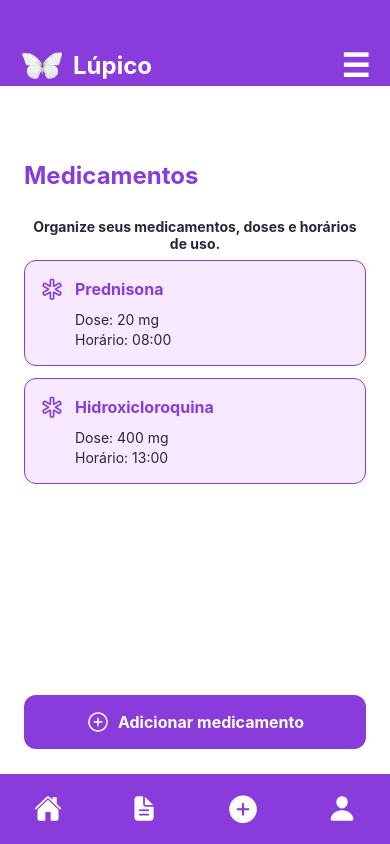
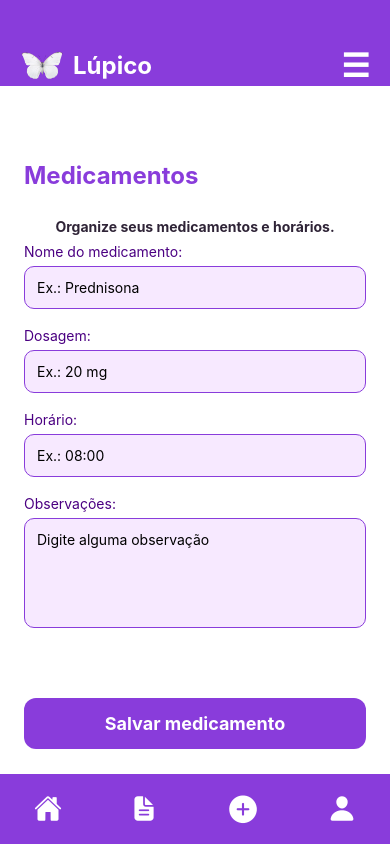
Before and after one commit to Marjorefs/Lupico, a React Native app in the folder Lupico/: screen /Medicamentos in a window 390 px wide. Built offline with nearby package versions, Linux system fonts and the light colour scheme.

Commit message:
Faz cadastro, login, sintomas e medicamentos com Supabase

```diff
--- a/Lupico/src/Login.js
+++ b/Lupico/src/Login.js
@@ -1,23 +1,62 @@
-import { Text, TextInput, TouchableOpacity, View, Image } from 'react-native';
+import React, { useState } from 'react';
+import {
+  Text,
+  TextInput,
+  TouchableOpacity,
+  View,
+  Image,
+  Alert,
+} from 'react-native';
+
 import { styles } from './Style';
+import { supabase } from './services/supabase';
 
 export default function Login({ navigation }) {
+  const [email, setEmail] = useState('');
+  const [senha, setSenha] = useState('');
+
+  async function fazerLogin() {
+    if (!email || !senha) {
+      Alert.alert('Atenção', 'Preencha o e-mail e a senha.');
+      return;
+    }
+
+    const { data, error } = await supabase
+      .from('usuarios')
+      .select('*')
+      .eq('email', email.trim())
+      .eq('senha', senha.trim());
+
+    console.log('DATA:', data);
+    console.log('ERROR:', error);
+
+    if (error) {
+      Alert.alert('Erro', 'Erro ao tentar fazer login.');
+      return;
+    }
+
+    if (!data || data.length === 0) {
+      Alert.alert('Erro', 'E-mail ou senha incorretos.');
+      return;
+    }
+
+    Alert.alert('Sucesso', 'Login realizado com sucesso!');
+    navigation.navigate('Home');
+  }
+
   return (
     <View style={styles.containerTela}>
       <View style={styles.headerTela}>
-
         <View style={styles.logoHeader}>
           <Image
             source={require('../assets/imagens/borboleta.png')}
             style={styles.borboletaPequena}
             resizeMode="contain"
           />
-
           <Text style={styles.nomeHeader}>Lúpico</Text>
         </View>
 
         <Text style={styles.menuIcone}>☰</Text>
-
       </View>
 
       <View style={styles.cardTela}>
@@ -28,6 +67,9 @@ export default function Login({ navigation }) {
           style={styles.input}
           keyboardType="email-address"
           placeholder="Digite seu e-mail"
+          autoCapitalize="none"
+          value={email}
+          onChangeText={setEmail}
         />
 
         <Text style={styles.label}>Senha para login:</Text>
@@ -35,11 +77,13 @@ export default function Login({ navigation }) {
           style={styles.input}
           secureTextEntry
           placeholder="Digite sua senha"
+          value={senha}
+          onChangeText={setSenha}
         />
 
         <TouchableOpacity
           style={styles.botaoFormulario}
-          onPress={() => navigation.navigate('Apresentacao')}
+          onPress={fazerLogin}
         >
           <Text style={styles.textoBotaoInicial}>Confirmar</Text>
         </TouchableOpacity>
--- a/Lupico/src/Medicamentos.js
+++ b/Lupico/src/Medicamentos.js
@@ -1,67 +1,165 @@
-import { View, Text, Image, TouchableOpacity, Alert } from 'react-native';
-import { Ionicons } from '@expo/vector-icons';
-import { styles, ROXO } from './Style';
+import React, { useState } from 'react';
+import {
+  View,
+  Text,
+  Image,
+  TouchableOpacity,
+  TextInput,
+} from 'react-native';
+
+import { styles } from './Style';
 import Rodape from './componentes/Rodape';
-
-const medicamentos = [
-  {
-    nome: 'Prednisona',
-    dose: '20 mg',
-    horario: '08:00',
-  },
-  {
-    nome: 'Hidroxicloroquina',
-    dose: '400 mg',
-    horario: '13:00',
-  },
-];
+import { supabase } from './services/supabase';
 
 export default function Medicamentos({ navigation }) {
+
+  const [nome, setNome] = useState('');
+  const [dosagem, setDosagem] = useState('');
+  const [horario, setHorario] = useState('');
+  const [observacoes, setObservacoes] = useState('');
+  const [mensagem, setMensagem] = useState('');
+
+  async function salvarMedicamento() {
+
+    if (!nome || !dosagem || !horario) {
+      setMensagem('Preencha os campos obrigatórios.');
+      return;
+    }
+
+    const { error } = await supabase
+      .from('medicamentos')
+      .insert([
+        {
+          nome,
+          dosagem,
+          horario,
+          observacoes,
+        },
+      ]);
+
+    if (error) {
+      setMensagem(error.message);
+      return;
+    }
+
+    setMensagem('Medicamento salvo com sucesso!');
+
+    setNome('');
+    setDosagem('');
+    setHorario('');
+    setObservacoes('');
+
+    setTimeout(() => {
+      navigation.navigate('Home');
+    }, 1500);
+  }
+
   return (
     <View style={styles.containerTela}>
+
+      {/* Cabeçalho */}
+
       <View style={styles.headerTela}>
+
         <View style={styles.logoHeader}>
+
           <Image
             source={require('../assets/imagens/borboleta.png')}
             style={styles.borboletaPequena}
             resizeMode="contain"
           />
 
-          <Text style={styles.nomeHeader}>Lúpico</Text>
+          <Text style={styles.nomeHeader}>
+            Lúpico
+          </Text>
+
         </View>
 
-        <Text style={styles.menuIcone}>☰</Text>
+        <Text style={styles.menuIcone}>
+          ☰
+        </Text>
+
       </View>
 
+      {/* Conteúdo */}
+
       <View style={styles.cardTela}>
-        <Text style={styles.tituloTela}>Medicamentos</Text>
+
+        <Text style={styles.tituloTela}>
+          Medicamentos
+        </Text>
 
         <Text style={styles.textoInfo}>
-          Organize seus medicamentos, doses e horários de uso.
+          Organize seus medicamentos e horários.
         </Text>
 
-        {medicamentos.map((item, index) => (
-          <View style={styles.cardMedicamento} key={index}>
-            <View style={styles.linhaMedicamento}>
-              <Ionicons name="medical-outline" size={26} color={ROXO} />
-              <Text style={styles.nomeMedicamento}>{item.nome}</Text>
-            </View>
+        {mensagem !== '' && (
+          <Text style={styles.mensagemSistema}>
+            {mensagem}
+          </Text>
+        )}
 
-            <Text style={styles.detalheMedicamento}>Dose: {item.dose}</Text>
-            <Text style={styles.detalheMedicamento}>Horário: {item.horario}</Text>
-          </View>
-        ))}
+        <Text style={styles.label}>
+          Nome do medicamento:
+        </Text>
+
+        <TextInput
+          style={styles.input}
+          placeholder="Ex.: Prednisona"
+          value={nome}
+          onChangeText={setNome}
+        />
+
+        <Text style={styles.label}>
+          Dosagem:
+        </Text>
+
+        <TextInput
+          style={styles.input}
+          placeholder="Ex.: 20 mg"
+          value={dosagem}
+          onChangeText={setDosagem}
+        />
+
+        <Text style={styles.label}>
+          Horário:
+        </Text>
+
+        <TextInput
+          style={styles.input}
+          placeholder="Ex.: 08:00"
+          value={horario}
+          onChangeText={setHorario}
+        />
+
+        <Text style={styles.label}>
+          Observações:
+        </Text>
+
+        <TextInput
+          style={styles.inputGrande}
+          multiline
+          textAlignVertical="top"
+          placeholder="Digite alguma observação"
+          value={observacoes}
+          onChangeText={setObservacoes}
+        />
 
         <TouchableOpacity
-          style={styles.botaoAdicionar}
-          onPress={() => Alert.alert('Adicionar Receita', 'Em breve será possível anexar uma receita em PDF.')}
->
-          <Ionicons name="add-circle-outline" size={24} color="#FFFFFF" />
-          <Text style={styles.textoBotaoAdicionar}>Adicionar medicamento</Text>
+          style={styles.botaoFormulario}
+          onPress={salvarMedicamento}
+        >
+
+          <Text style={styles.textoBotaoInicial}>
+            Salvar medicamento
+          </Text>
+
         </TouchableOpacity>
+
       </View>
 
       <Rodape navigation={navigation} />
+
     </View>
   );
 }
--- a/Lupico/src/Sintomas.js
+++ b/Lupico/src/Sintomas.js
@@ -1,8 +1,48 @@
-import { View, Text, Image, TextInput, TouchableOpacity, Alert } from 'react-native';
+import React, { useState } from 'react';
+import { View, Text, Image, TextInput, TouchableOpacity } from 'react-native';
 import { styles } from './Style';
 import Rodape from './componentes/Rodape';
+import { supabase } from './services/supabase';
 
 export default function Sintomas({ navigation }) {
+  const [humor, setHumor] = useState('');
+  const [sintomas, setSintomas] = useState('');
+  const [observacoes, setObservacoes] = useState('');
+  const [mensagem, setMensagem] = useState('');
+
+  async function salvarSintomas() {
+    if (!humor || !sintomas) {
+      setMensagem('Preencha como você está e os sintomas sentidos.');
+      return;
+    }
+
+    const { error } = await supabase
+      .from('sintomas')
+      .insert([
+        {
+          humor: humor,
+          sintomas: sintomas,
+          observacoes: observacoes,
+        },
+      ]);
+
+    if (error) {
+      console.log('ERRO SINTOMAS:', error);
+      setMensagem(error.message);
+      return;
+    }
+
+    setMensagem('Sintomas registrados com sucesso!');
+
+    setHumor('');
+    setSintomas('');
+    setObservacoes('');
+
+    setTimeout(() => {
+      navigation.navigate('Home');
+    }, 1500);
+  }
+
   return (
     <View style={styles.containerTela}>
       <View style={styles.headerTela}>
@@ -26,10 +66,16 @@ export default function Sintomas({ navigation }) {
           Registre como você está se sentindo hoje.
         </Text>
 
+        {mensagem !== '' && (
+          <Text style={styles.mensagemSistema}>{mensagem}</Text>
+        )}
+
         <Text style={styles.label}>Como você está hoje?</Text>
         <TextInput
           style={styles.input}
           placeholder="Ex: Bem, regular, mal..."
+          value={humor}
+          onChangeText={setHumor}
         />
 
         <Text style={styles.label}>Sintomas sentidos:</Text>
@@ -38,6 +84,8 @@ export default function Sintomas({ navigation }) {
           multiline
           textAlignVertical="top"
           placeholder="Ex: dor nas articulações, cansaço, febre..."
+          value={sintomas}
+          onChangeText={setSintomas}
         />
 
         <Text style={styles.label}>Observações:</Text>
@@ -46,16 +94,13 @@ export default function Sintomas({ navigation }) {
           multiline
           textAlignVertical="top"
           placeholder="Digite alguma observação importante"
+          value={observacoes}
+          onChangeText={setObservacoes}
         />
 
         <TouchableOpacity
           style={styles.botaoFormulario}
-          onPress={() =>
-            Alert.alert(
-              'Sintomas registrados',
-              'Em breve essas informações serão salvas no Supabase.'
-            )
-          }
+          onPress={salvarSintomas}
         >
           <Text style={styles.textoBotaoInicial}>Confirmar</Text>
         </TouchableOpacity>
--- a/Lupico/src/Style.js
+++ b/Lupico/src/Style.js
@@ -393,4 +393,18 @@ textoCuidado: {
   marginLeft: 10,
 },
 
+//Msg de confirmação
+
+mensagemSistema: {
+  backgroundColor: '#F7E9FF',
+  color: ROXO,
+  borderWidth: 1.5,
+  borderColor: ROXO,
+  borderRadius: 10,
+  padding: 10,
+  textAlign: 'center',
+  fontWeight: 'bold',
+  marginBottom: 18,
+},
+
 });
```
Lines whose indentation alone changed are shown as unchanged.
